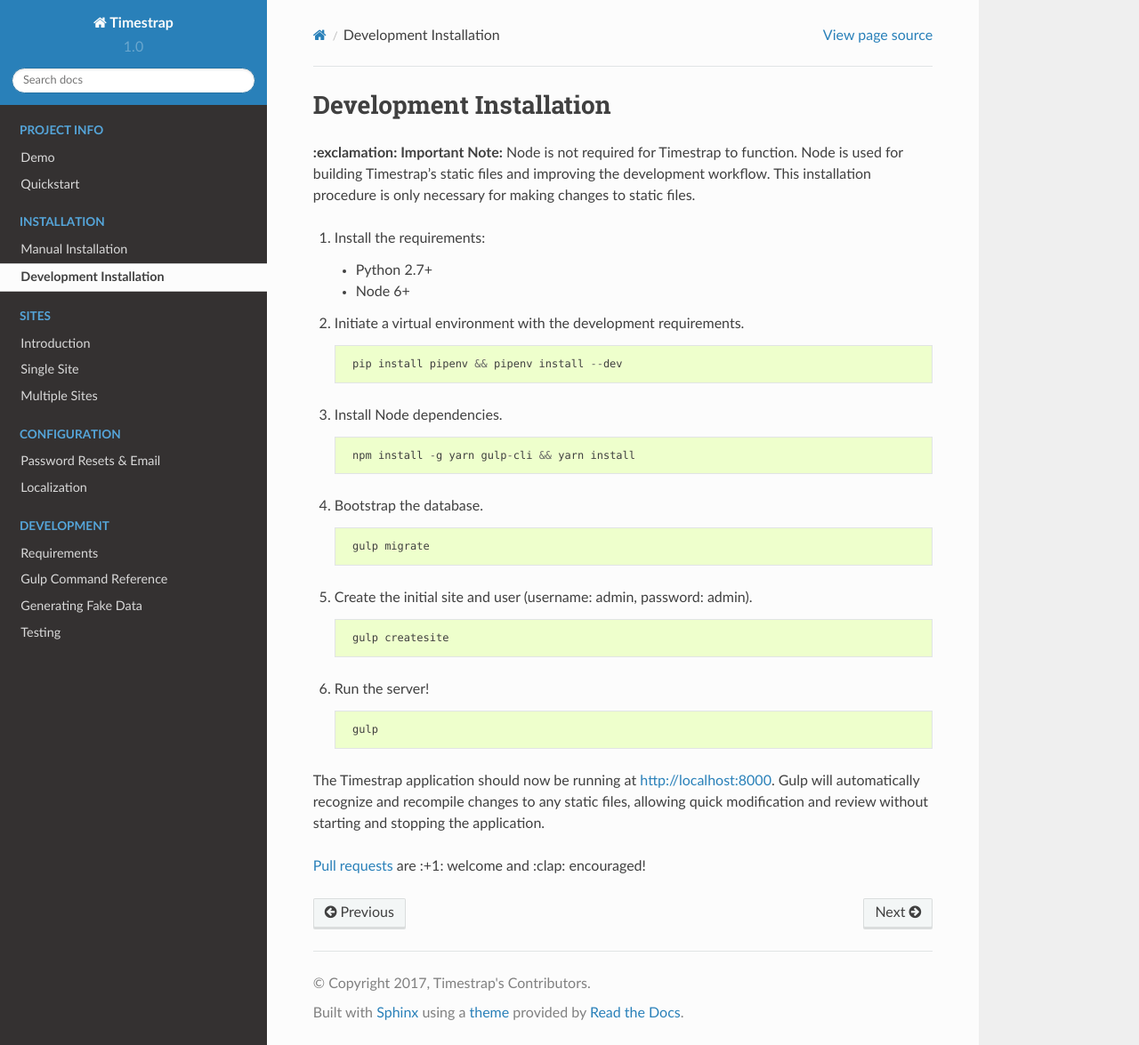
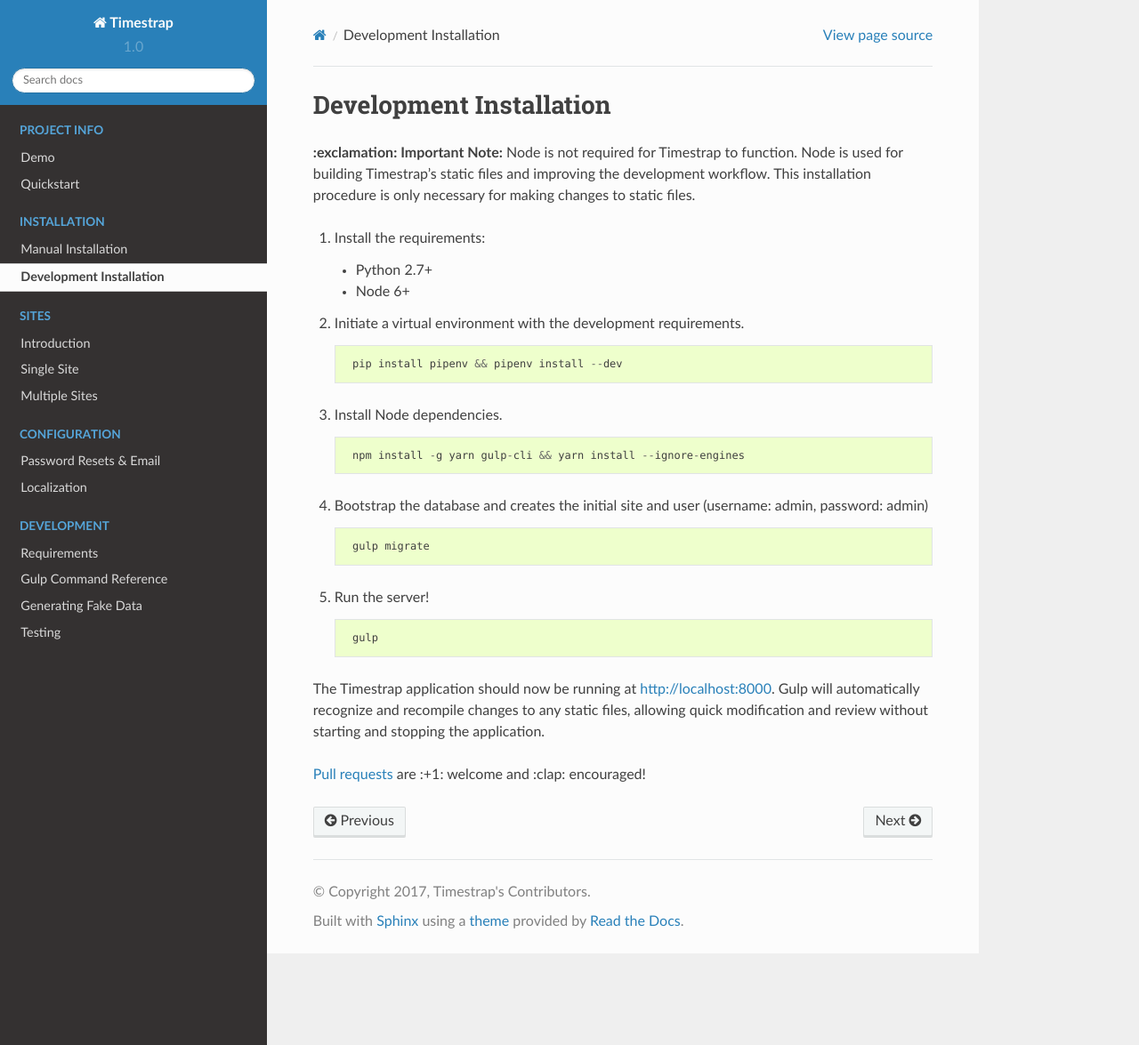
Before and after one commit to overshard/timestrap, a Sphinx documentation site: the page built from docs/installation/development.md, in a window 1280 px wide and 1175 px high. Shown: the whole window at 89% size. Built offline with Sphinx 7.4.7 and the Read the Docs theme 2.0.0, drawn with Linux system fonts in a browser that asks for light colours.

Commit message:
Update docs

```diff
--- a/docs/installation/development.md
+++ b/docs/installation/development.md
@@ -15,15 +15,12 @@
 
 1. Install Node dependencies.
 
-        npm install -g yarn gulp-cli && yarn install
+        npm install -g yarn gulp-cli && yarn install --ignore-engines
 
-1. Bootstrap the database.
+1. Bootstrap the database and creates the initial site and user
+(username: admin, password: admin)
 
         gulp migrate
-
-1. Create the initial site and user (username: admin, password: admin).
-
-        gulp createsite
 
 1. Run the server!
 
```
Also changed, not shown: docs/development/gulp.md (+1 -1 lines), docs/installation/manual.md (+2 -5 lines).
